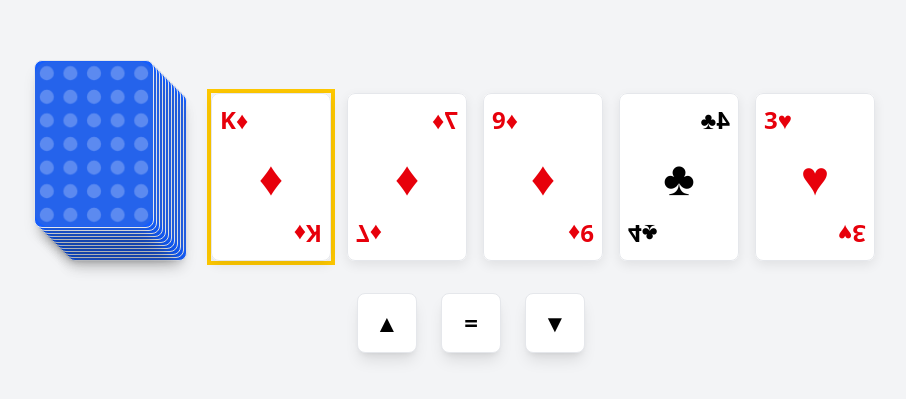
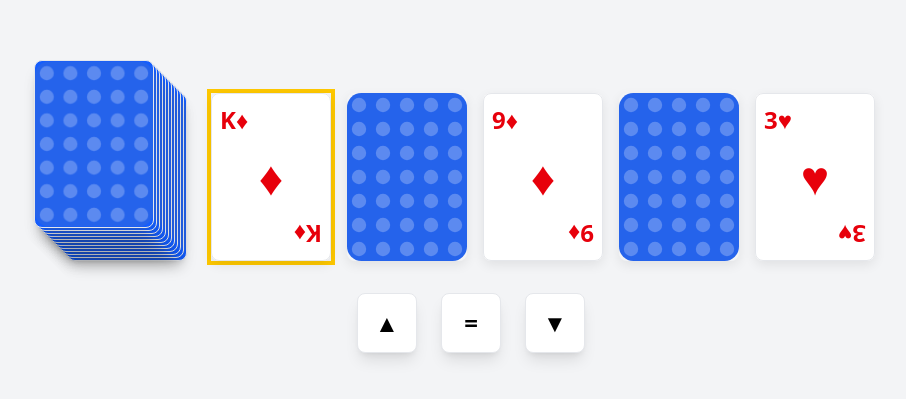
Before and after one commit to kmb5/busgame, a React (Vite) app: page / in a window 1280 px wide. Shown: the part 177-576 px from the top of the page, without its empty margins (169-1075 px from the left). Built offline with nearby package versions, Linux system fonts and the light colour scheme.

Commit message:
fix flipped cards and render face down cards properly

```diff
--- a/src/components/Card.tsx
+++ b/src/components/Card.tsx
@@ -25,23 +25,19 @@ const getSuitSymbol = (suit: CardType['suit']) => {
   }
 };
 
-export const Card = ({ card, faceDown = false, isActive = false, flipped = true, animateMove = false }: CardProps) => {
+export const Card = ({ card, isActive = false, flipped = true, animateMove = false }: CardProps) => {
   const suitColor = getSuitColor(card.suit);
   const suitSymbol = getSuitSymbol(card.suit);
   const ringClass = isActive ? 'ring-4 ring-yellow-400' : '';
 
-  // Flip animation classes
-  // flipped=false: show back; flipped=true: show front
-  const flipClass = `transition-transform duration-500 transform-style-preserve-3d ${flipped ? '' : 'rotate-y-180'}`;
-
   return (
-    <div className={`w-[min(20vw,120px)] h-[min(28vw,168px)] ${ringClass} ${animateMove ? 'transition-transform duration-500' : ''}`}
+    <div className={`w-[min(20vw,120px)] h-[min(28vw,168px)] ${ringClass} ${animateMove ? 'transition-transform duration-500' : ''} relative`}
       style={{ perspective: '800px' }}>
-      <div className={`relative w-full h-full ${flipClass}`}
-        style={{ position: 'relative' }}>
       {/* Card Back (face down) */}
-        <div className={`absolute w-full h-full backface-hidden rotate-y-180 z-10`}
-          style={{ borderRadius: '0.5rem', boxShadow: '0 4px 12px rgba(0,0,0,0.08)' }}>
+      <div
+        className={`absolute inset-0 transition-all duration-300 ${flipped ? 'opacity-0 scale-95' : 'opacity-100 scale-100'} z-10`}
+        style={{ borderRadius: '0.5rem', boxShadow: '0 4px 12px rgba(0,0,0,0.08)' }}
+      >
         <svg
           className="absolute inset-0 w-full h-full"
           viewBox="0 0 100 140"
@@ -56,8 +52,10 @@ export const Card = ({ card, faceDown = false, isActive = false, flipped = true,
         </svg>
       </div>
       {/* Card Front (face up) */}
-        <div className={`absolute w-full h-full backface-hidden z-20`}
-          style={{ background: 'white', borderRadius: '0.5rem', boxShadow: '0 4px 12px rgba(0,0,0,0.08)' }}>
+      <div
+        className={`absolute inset-0 transition-all duration-300 ${flipped ? 'opacity-100 scale-100' : 'opacity-0 scale-95'} z-20`}
+        style={{ background: 'white', borderRadius: '0.5rem', boxShadow: '0 4px 12px rgba(0,0,0,0.08)' }}
+      >
         <div className={`flex flex-col p-2 w-full h-full border border-gray-200 rounded-lg`}>
           <div className={`text-[min(4vw,24px)] font-bold ${suitColor}`}>{card.rank}{suitSymbol}</div>
           <div className="flex-grow flex items-center justify-center">
@@ -67,6 +65,5 @@ export const Card = ({ card, faceDown = false, isActive = false, flipped = true,
         </div>
       </div>
     </div>
-    </div>
   );
 };
```
Lines whose indentation alone changed are shown as unchanged.
